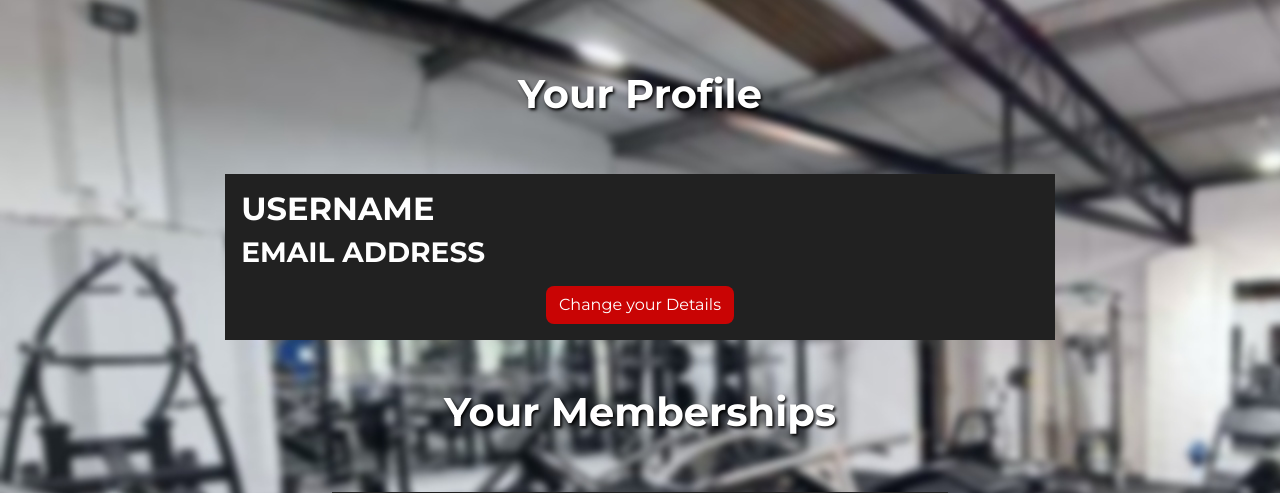
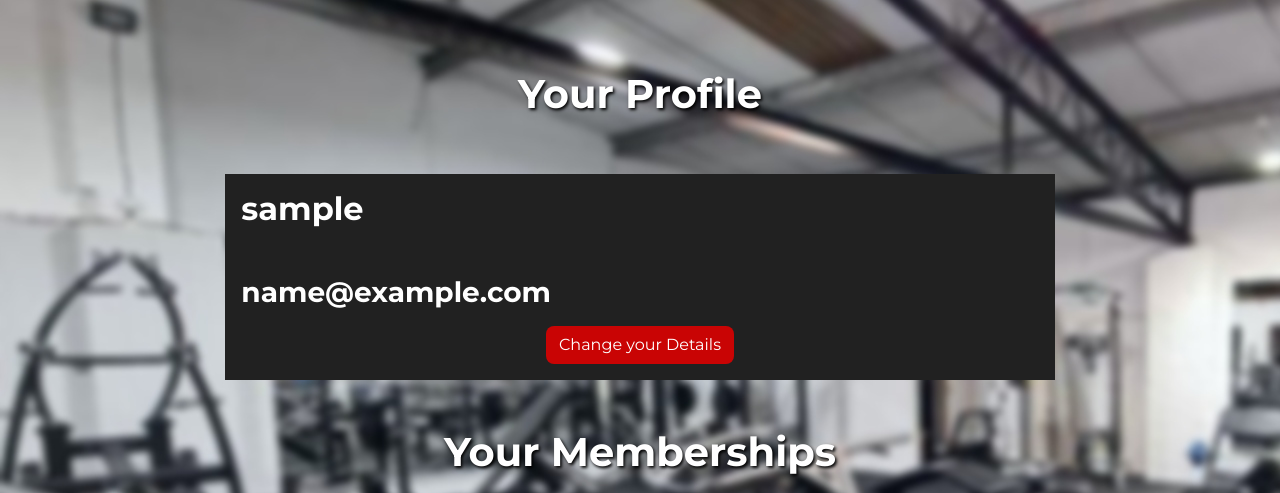
Before and after one commit to T254-bot/spartans-gym-fsf_project, a Django app: page /profile/ in a window 1280 px wide. Shown: the part 138-631 px from the top of the page. Run offline with Django 3.2, Linux system fonts and the light colour scheme; the visitor is signed in with stand-in values (Sample User, id 1); some libraries are stand-ins or nearby versions.

Commit message:
Updates profile view and template to pass current users details to the page

```diff
--- a/profiles/templates/profiles/profile.html
+++ b/profiles/templates/profiles/profile.html
@@ -21,8 +21,8 @@
     <div class="row">
         <div class="col-10 col-md-8 mx-auto">
             <div class="card-body text-white p-3 mt-5 dg-bg">
-                <h2 class="montserrat-b">USERNAME</h2>
-                <h3 class="montserrat-b">EMAIL ADDRESS</h3>
+                <h2 class="montserrat-b mb-5">{{ user.username}}</h2>
+                <h3 class="montserrat-b">{{ user.email }}</h3>
                 <div class="text-center mt-3">
                     <a class="btn btn-outline-white text-white rounded-3 montserrat" style="background-color:#C90404" href="{% url 'home' %}">Change your Details</a>
                 </div>
--- a/profiles/views.py
+++ b/profiles/views.py
@@ -6,6 +6,8 @@ def profile(request):
     Display the user's profile
     """
     template = 'profiles/profile.html'
-    context = {}
+    context = {
+        'user': request.user
+    }
 
     return render(request, template, context)
--- a/static/css/base.css
+++ b/static/css/base.css
@@ -74,7 +74,7 @@
 /*----------------------------------------------------------- Home page */
 
 .main-header {
-    padding-top: 18rem;
+    padding-top: 10rem;
     padding-left: 2rem;
     margin-bottom: 4rem;
 }
```
